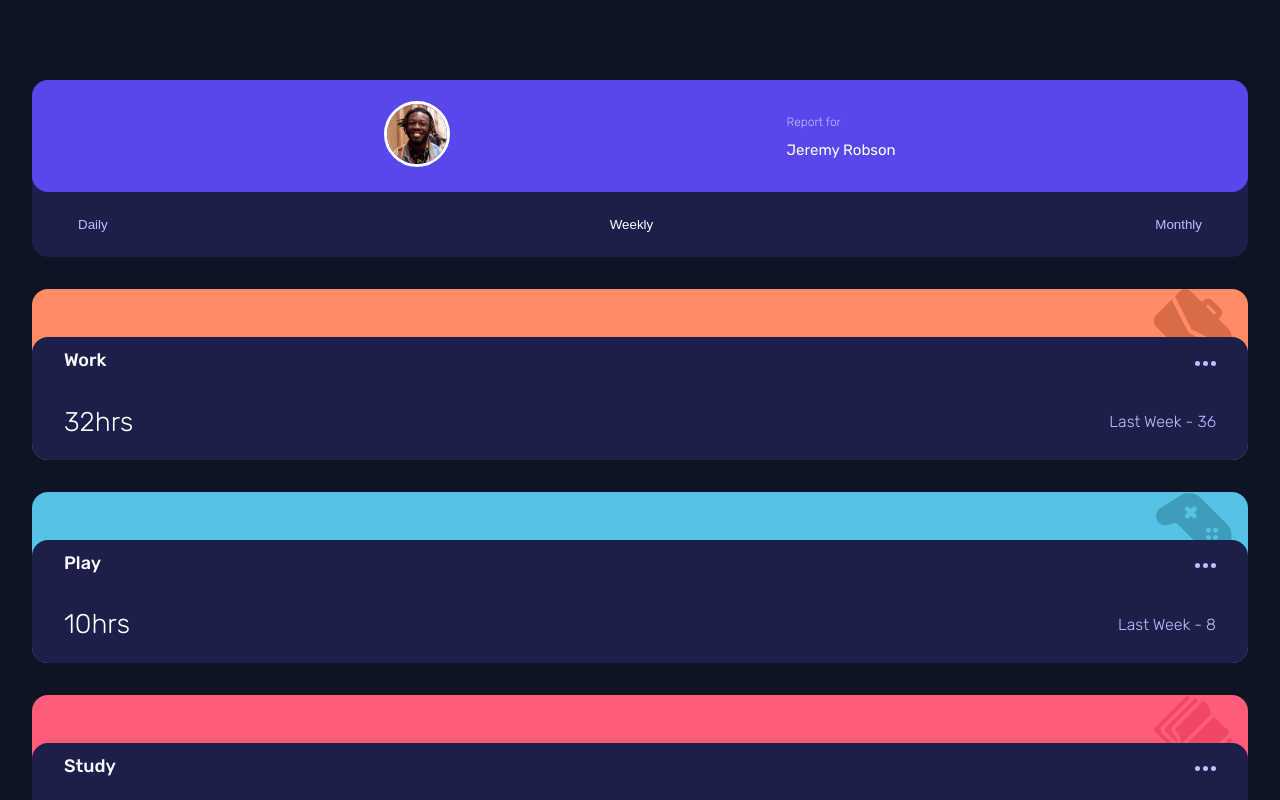
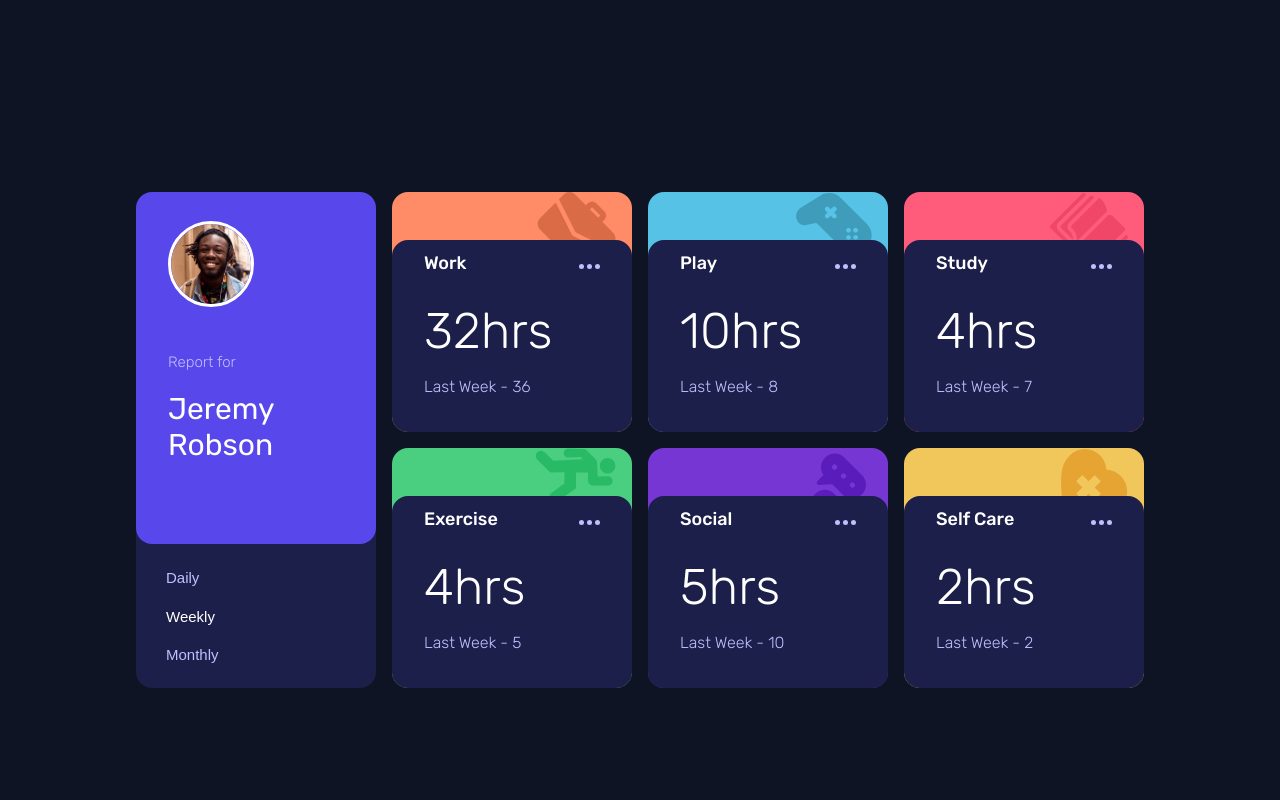
Before and after one commit to yankidogan/time-tracking-dashboard, a React (Create React App) app: page / in a window 1280 px wide. Shown: the top 800 px of the page. Built offline with nearby package versions, Linux system fonts and the light colour scheme.

Commit message:
added the media query for the desktop view

```diff
--- a/src/components/DashboardElement.js
+++ b/src/components/DashboardElement.js
@@ -43,7 +43,7 @@ const DashboardElement = ({ elementData }) => {
                 <img src={iconToUse} alt="" />
             </div>
             <div className="element-body">
-                <div className="row">
+                <div className="row1">
                     <div className="element-title">
                         <h1>{elementData.title}</h1>
                     </div>
@@ -51,7 +51,7 @@ const DashboardElement = ({ elementData }) => {
                         <img src={ellipsisIcon} alt="options icon" />
                     </div>
                 </div>
-                <div className="row">
+                <div className="row2">
                     <div className="element-time">
                         <h2>{`${elementData.current}hrs`}</h2>
                     </div>
--- a/src/styles/main.css
+++ b/src/styles/main.css
@@ -2,7 +2,7 @@
 body {
   background: #0f1424;
   margin: 5em 2em;
-  font-family: 'Rubik';
+  font-family: "Rubik";
   text-align: center;
 }
 
@@ -105,7 +105,7 @@ body {
   cursor: pointer;
 }
 
-.element-body .row {
+.element-body .row1, .element-body .row2 {
   display: -webkit-box;
   display: -ms-flexbox;
   display: flex;
@@ -161,4 +161,103 @@ body {
 .self-care-element {
   background: #f1c65b;
 }
+
+@media only screen and (min-width: 1024px) {
+  body {
+    margin: 12em 7em;
+  }
+  .main-container {
+    display: -ms-grid;
+    display: grid;
+    -webkit-column-gap: 1em;
+            column-gap: 1em;
+    row-gap: 1em;
+    -webkit-box-align: center;
+        -ms-flex-align: center;
+            align-items: center;
+    -ms-grid-columns: 15em 15em 15em 15em;
+        grid-template-columns: 15em 15em 15em 15em;
+    -ms-grid-rows: auto auto;
+        grid-template-rows: auto auto;
+    -webkit-box-pack: center;
+        -ms-flex-pack: center;
+            justify-content: center;
+  }
+  .main-container .report-section {
+    -ms-grid-row: 1;
+    -ms-grid-row-span: 2;
+    grid-row: 1 / 3;
+  }
+  .main-container .report-section .container .report-info {
+    -webkit-box-orient: vertical;
+    -webkit-box-direction: normal;
+        -ms-flex-direction: column;
+            flex-direction: column;
+    height: 20em;
+    -ms-flex-pack: distribute;
+        justify-content: space-around;
+    -webkit-box-align: start;
+        -ms-flex-align: start;
+            align-items: flex-start;
+    padding-left: 2em;
+  }
+  .main-container .report-section .container .report-info .report-image img {
+    width: 80px;
+  }
+  .main-container .report-section .container .report-info .report-details {
+    padding-bottom: 2em;
+  }
+  .main-container .report-section .container .report-info .report-details p {
+    font-size: 15px;
+  }
+  .main-container .report-section .container .report-info .report-details h1 {
+    font-size: 30px;
+  }
+  .main-container .report-section .container .report-filter {
+    -webkit-box-orient: vertical;
+    -webkit-box-direction: normal;
+        -ms-flex-direction: column;
+            flex-direction: column;
+    height: 6em;
+    -webkit-box-pack: justify;
+        -ms-flex-pack: justify;
+            justify-content: space-between;
+    padding: 1.5em 1.5em;
+    -webkit-box-align: start;
+        -ms-flex-align: start;
+            align-items: flex-start;
+  }
+  .main-container .report-section .container .report-filter button {
+    font-size: 15px;
+  }
+  .main-container .element {
+    margin-top: 0;
+  }
+  .main-container .element-body {
+    height: 12em;
+  }
+  .main-container .element-body .row2 {
+    -webkit-box-orient: vertical;
+    -webkit-box-direction: normal;
+        -ms-flex-direction: column;
+            flex-direction: column;
+    -webkit-box-align: start;
+        -ms-flex-align: start;
+            align-items: flex-start;
+    height: 10em;
+  }
+  .main-container .element-body .row2 .element-time {
+    min-height: 0;
+  }
+  .main-container .element-body .row2 .element-time h2 {
+    font-size: 50px;
+    margin-top: 0.3em;
+  }
+  .main-container .element-body .row2 .element-stats {
+    min-height: 0;
+  }
+  .main-container .element-body .row2 .element-stats p {
+    padding-bottom: 5em;
+  }
+}
 /*# sourceMappingURL=main.css.map */
--- a/src/styles/main.scss
+++ b/src/styles/main.scss
@@ -81,7 +81,7 @@ body {
         background: hsl(235, 45%, 61%);
         cursor: pointer;
     }
-    .row {
+    .row1, .row2 {
         display: flex;
         justify-content: space-between;
         align-items: center;
@@ -124,3 +124,78 @@ body {
 .self-care-element {
     background: hsl(43, 84%, 65%);
 }
+
+@media only screen and (min-width: 1024px) {
+    body {
+        margin: 12em 7em;
+    }
+    .main-container {
+        display: grid;
+        column-gap: 1em;
+        row-gap: 1em;
+        align-items: center;
+        grid-template-columns: 15em 15em 15em 15em;
+        grid-template-rows: auto auto;
+        justify-content: center;
+        .report-section {
+            grid-row: 1 / 3;
+            .container {
+                .report-info {
+                    flex-direction: column;
+                    height: 20em;
+                    justify-content: space-around;
+                    align-items: flex-start;
+                    padding-left: 2em;
+                    .report-image {
+                        img {
+                            width: 80px;
+                        }
+                    }
+                    .report-details {
+                        padding-bottom: 2em;
+                        p {
+                            font-size: 15px;
+                        }
+                        h1 {
+                            font-size: 30px;
+                        }
+                    }
+                }
+                .report-filter {
+                    flex-direction: column;
+                    height: 6em;
+                    justify-content: space-between;
+                    padding: 1.5em 1.5em;
+                    align-items: flex-start;
+                    button {
+                        font-size: 15px;
+                    }
+                }
+            }
+        }
+        .element {
+            margin-top: 0;
+        }
+        .element-body {
+            height: 12em;
+            .row2 {
+                flex-direction: column;
+                align-items: flex-start;
+                height: 10em;
+                .element-time {
+                    min-height: 0;
+                    h2 {
+                        font-size: 50px;
+                        margin-top: 0.3em;
+                    }
+                }
+                .element-stats {
+                    min-height: 0;
+                    p {
+                        padding-bottom: 5em;
+                    }
+                }
+            }
+        }
+    }
+}
```
Also changed, not shown: 1 other file (tests, documents, lock files or other folders).
